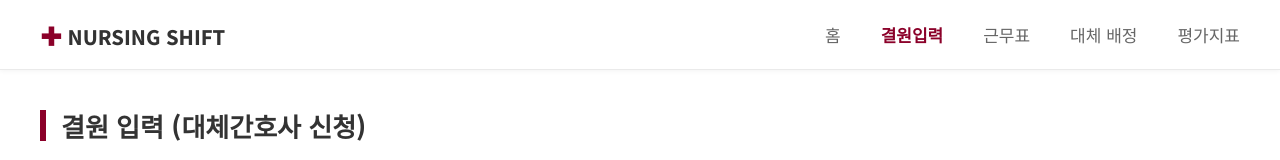
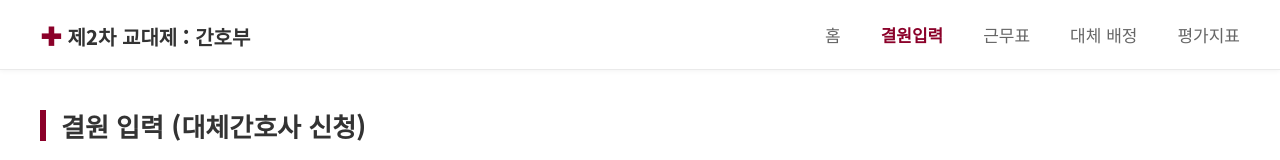
Before and after one commit to schedule-work/s2, a plain HTML site: page index.html in a window 1280 px wide. Both pictures are taken after a click on the element "결원 입력 (대체간호사 신청)". Shown: the top 160 px of the page. Drawn offline with Linux system fonts and the light colour scheme.

Commit message:
Update index.html

```diff
--- a/index.html
+++ b/index.html
@@ -233,7 +233,7 @@
 <body class="home-theme">
 
     <header>
-        <div class="logo-text" onclick="navigateTo('home')"><span>✚</span> NURSING SHIFT</div>
+        <div class="logo-text" onclick="navigateTo('home')"><span>✚</span> 제2차 교대제 : 간호부</div>
         <nav>
             <div id="nav-home" onclick="navigateTo('home')">홈</div>
             <div id="nav-request" onclick="navigateTo('request')">결원입력</div>
```
